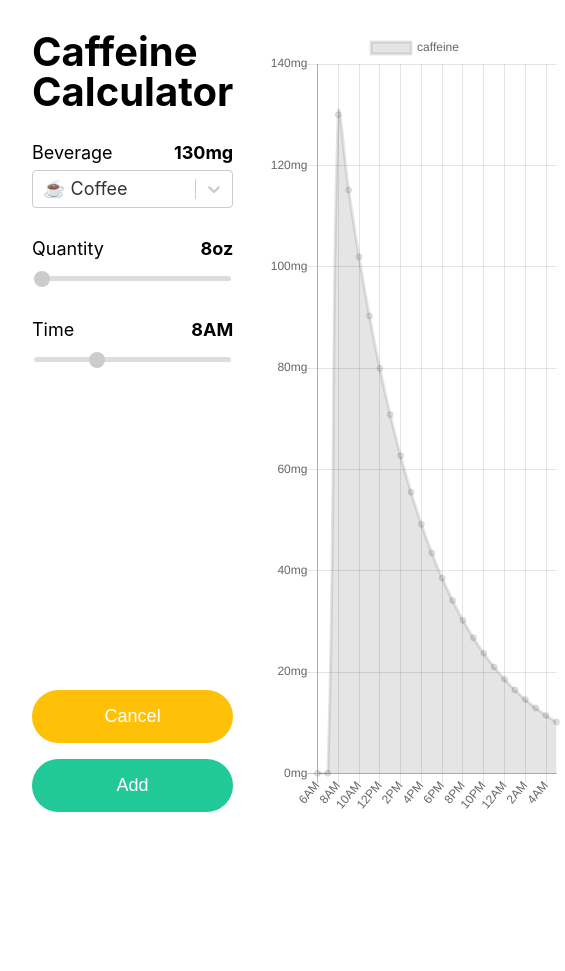
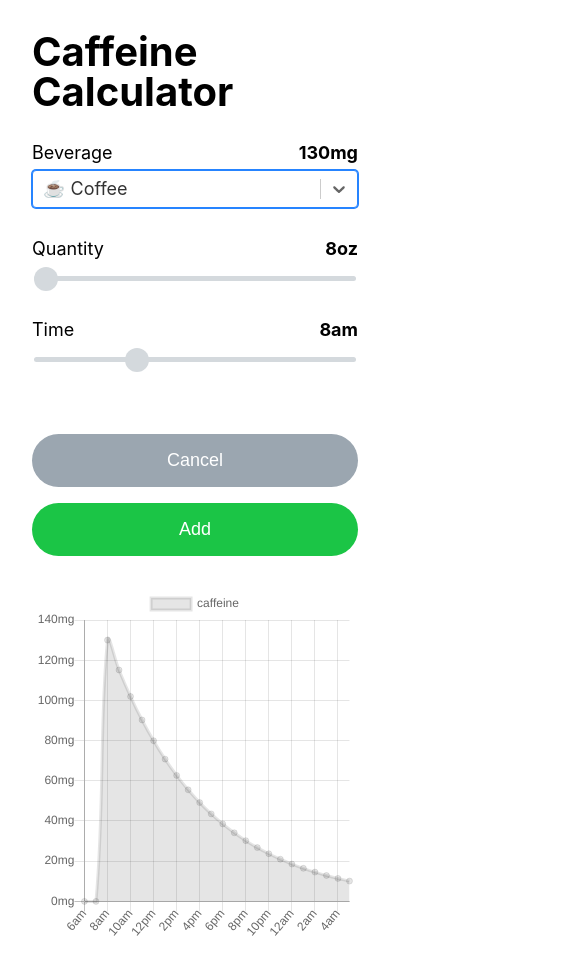
Before and after one commit to scotato/caffeine-calculator, a React (Create React App) app: page / in a window 390 px wide. Both pictures are taken after a click on the button "Add Drink". Shown: the whole page, 565 px wide, since content can reach past the window. Before the commit the page ends 844 px from the top, so only its background shows below. Built offline with nearby package versions, Linux system fonts and the light colour scheme.

Commit message:
add mobile styles, update range styles

```diff
--- a/src/components/App.js
+++ b/src/components/App.js
@@ -7,11 +7,11 @@ const GlobalStyle = createGlobalStyle`
   body {
     font-size: 18px;
     font-family: -apple-system, BlinkMacSystemFont, 'Segoe UI', Roboto, Oxygen, Ubuntu, Cantarell, 'Open Sans', 'Helvetica Neue', sans-serif;
-    height: 100vh;
   }
 
   #root {
-    height: 100%;
+    display: grid;
+    min-height: 100vh;
   }
 
   h1, h2, h3, h4, h5, h6 {
--- a/src/components/Chart.js
+++ b/src/components/Chart.js
@@ -1,5 +1,5 @@
 import React, { useState } from 'react'
-import styled from 'styled-components'
+import styled, { css } from 'styled-components'
 
 import { DURATIONHOURS } from '../constants'
 import { getDatasets, getHourLabels, getTimestamp } from '../helpers'
@@ -12,15 +12,53 @@ import Select from './Select'
 import Range from './Range'
 import Button from './Button'
 
-const Controls = styled.div`
+const layoutLandscape = css`
+  grid-template-rows: initial;
+  grid-template-columns: 1fr 3fr;
+  grid-column-gap: 32px;
+  grid-template-areas: "sidebar main";
+`
+
+const layoutPortrait = css`
+  grid-template-rows: auto auto;
+  grid-template-columns: initial;
+  grid-row-gap: 32px;
+  grid-template-areas:
+    "sidebar"
+    "main";
+`
+
+const Layout = styled.div`
+  display: grid;
+  margin: 0 auto;
+  padding: 32px;
+  width: 100%;
+  max-width: 1680px;
+  box-sizing: border-box;
+
+  @media (orientation:landscape) {
+    ${layoutLandscape}
+  }
+
+  @media (orientation:portrait) {
+    ${layoutPortrait}
+  }
+
+  @media (max-width: 768px) {
+    ${layoutPortrait}
+  }
+`
+
+const Main = styled.main`
+  grid-area: main;
+  max-width: calc(100vw - 64px);
+`
+
+const Sidebar = styled.div`
   display: flex;
   flex-direction: column;
-`
-
-const Buttons = styled.div`
-  display: grid;
-  grid-auto-flow: row;
-  grid-row-gap: 16px;
+  flex: 1;
+  grid-area: sidebar;
 `
 
 const Body = styled.div`
@@ -30,15 +68,10 @@ const Body = styled.div`
   flex-grow: 1;
 `
 
-const Layout = styled.div`
+const Buttons = styled.div`
   display: grid;
-  margin: 0 auto;
-  padding: 32px;
-  grid-template-columns: 1fr 3fr;
-  grid-column-gap: 32px;
-  max-width: 1680px;
-  height: 100%;
-  box-sizing: border-box;
+  grid-auto-flow: row;
+  grid-row-gap: 16px;
 `
 
 const Chart = () => {
@@ -67,7 +100,7 @@ const Chart = () => {
 
   return (
     <Layout>
-      <Controls>
+      <Sidebar>
         <h1>Caffeine Calculator</h1>
 
         {isAdding ? (
@@ -79,6 +112,8 @@ const Chart = () => {
               </Label>
 
               <Select
+                name="beverage"
+                autoFocus={true}
                 value={{value: drink.title, label: `${drink.icon} ${drink.title}`}}
                 onChange={option => {
                   const drinkNew = beverages.find(beverage => beverage.title === option.value)
@@ -88,7 +123,6 @@ const Chart = () => {
                 options={beverages.map(beverage => (
                   {value: beverage.title, label: `${beverage.icon} ${beverage.title}`}
                 ))}
-                name="beverage"
               />
 
               <Label for="quantity">
@@ -121,7 +155,7 @@ const Chart = () => {
             </Body>
 
             <Buttons>
-              <Button onClick={setDefaults} type='warning'>Cancel</Button>
+              <Button onClick={setDefaults} type='default'>Cancel</Button>
               <Button onClick={addDrink} type='success'>Add</Button>
             </Buttons>
           </>
@@ -147,9 +181,9 @@ const Chart = () => {
             </Buttons>
           </>
         )}
-      </Controls>
+      </Sidebar>
 
-      <div>
+      <Main>
         <Line
           data={{
             labels: getHourLabels(),
@@ -159,7 +193,7 @@ const Chart = () => {
             maintainAspectRatio: false,
             tooltips: {
               callbacks: {
-                  title: item => getTimestamp(item[0].xLabel),
+                  title: item => item[0].xLabel,
                   label: item => `${Math.round(item.yLabel)}mg`
               }
             },
@@ -173,7 +207,7 @@ const Chart = () => {
           }
           }}
         />
-      </div>
+      </Main>
     </Layout>
   )
 }
--- a/src/components/Range.js
+++ b/src/components/Range.js
@@ -1,4 +1,5 @@
 import styled from 'styled-components'
+import { colors } from '../theme'
 
 export default styled.input.attrs({type: 'range'})`
   margin-bottom: 32px;
@@ -8,19 +9,29 @@ export default styled.input.attrs({type: 'range'})`
 
   &::-webkit-slider-runnable-track {
     height: 5px;
-    background: #ddd;
+    background: ${colors.defaultLight};
     border: none;
     border-radius: 3px;
+    will-change: background;
+    transition: background 0.3s ease-out;
   }
 
   &::-webkit-slider-thumb {
-    -webkit-appearance: none;
+    margin-top: -5px;
     border: none;
     height: 16px;
     width: 16px;
     border-radius: 50%;
-    background: #ccc;
-    margin-top: -5px;
+    background: ${colors.defaultLight};
+    will-change: background;
+    transition: background 0.3s ease-out;
+    -webkit-appearance: none;
+
+    @media (max-width: 768px) {
+      margin-top: -9px;
+      height: 24px;
+      width: 24px;
+    }
   }
 
   &:focus {
@@ -28,14 +39,20 @@ export default styled.input.attrs({type: 'range'})`
   }
 
   &:focus::-webkit-slider-runnable-track {
-    background: #ccc;
+    background: ${colors.info};
+  }
+
+  &:focus::-webkit-slider-thumb {
+    background: ${colors.info};
   }
 
   &::-moz-range-track {
     height: 5px;
-    background: #ddd;
+    background: ${colors.defaultLight};
     border: none;
     border-radius: 3px;
+    will-change: background;
+    transition: background 0.3s ease-out;
   }
 
   &::-moz-range-thumb {
@@ -44,6 +61,8 @@ export default styled.input.attrs({type: 'range'})`
     width: 16px;
     border-radius: 50%;
     background: goldenrod;
+    will-change: background;
+    transition: background 0.3s ease-out;
   }
 
   /*hide the outline behind the border*/
@@ -64,16 +83,22 @@ export default styled.input.attrs({type: 'range'})`
 
     /*remove default tick marks*/
     color: transparent;
+    will-change: background;
+    transition: background 0.3s ease-out;
   }
 
   &::-ms-fill-lower {
     background: #777;
     border-radius: 10px;
+    will-change: background;
+    transition: background 0.3s ease-out;
   }
 
   &::-ms-fill-upper {
-    background: #ddd;
+    background: ${colors.defaultLight};
     border-radius: 10px;
+    will-change: background;
+    transition: background 0.3s ease-out;
   }
 
   &::-ms-thumb {
@@ -82,13 +107,15 @@ export default styled.input.attrs({type: 'range'})`
     width: 16px;
     border-radius: 50%;
     background: goldenrod;
+    will-change: background;
+    transition: background 0.3s ease-out;
   }
 
   &:focus::-ms-fill-lower {
-    background: #888;
+    background: ${colors.info};
   }
 
   &:focus::-ms-fill-upper {
-    background: #ccc;
+    background: ${colors.info};
   }
 `
--- a/src/components/Select.js
+++ b/src/components/Select.js
@@ -1,6 +1,8 @@
 import Select from 'react-select'
 import styled from 'styled-components'
 
-export default styled(Select)`
+export default styled(Select).attrs({
+  isSearchable: false
+})`
   margin-bottom: 32px;
 `
--- a/src/helpers.js
+++ b/src/helpers.js
@@ -1,7 +1,7 @@
 import moment from 'moment'
 import { STARTHOUR, DURATIONHOURS, CAFFEINEHALFLIFE } from './constants'
 
-export const getTimestamp = hour => moment().hour(hour).format('hA')
+export const getTimestamp = hour => moment().hour(hour).format('ha')
 
 const getHalflifeData = data => {
   let total = 0
--- a/src/theme.js
+++ b/src/theme.js
@@ -1,7 +1,8 @@
 export const colors = {
-  default: 'gray',
+  default: '#9ba6b0',
+  defaultLight: '#d4d9dd',
   info: '#007bff',
-  success: '#20c997',
+  success: '#1bc546',
   warning: '#ffc107',
   danger: '#dc3545',
 }
```
